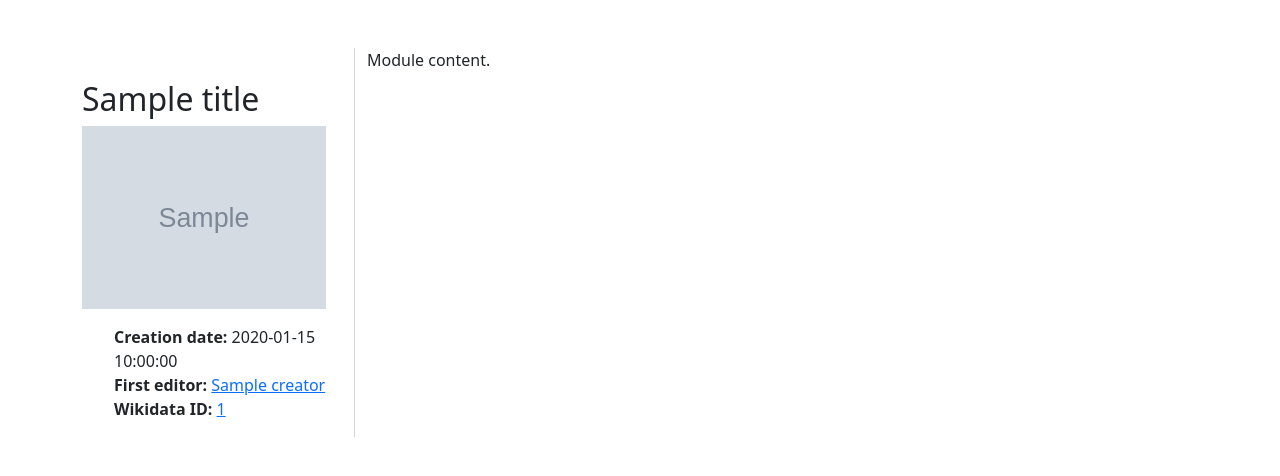
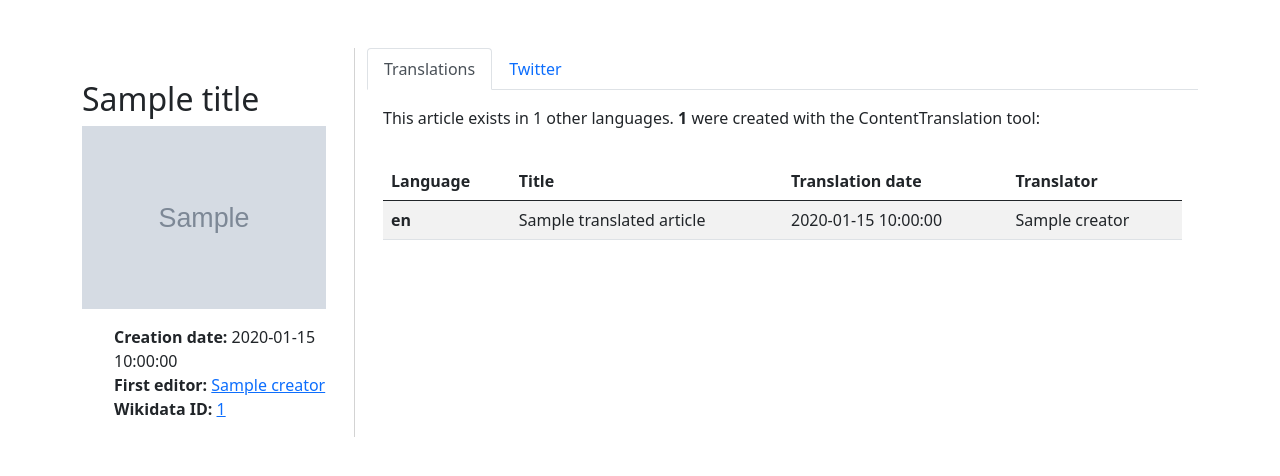
Before and after one commit to Samwalton9/ArticleImpactTool, a Flask app: template templates/result.html in a window 1280 px wide. Shown: the part 94-570 px from the top of the page. Run offline with Flask 2, Linux system fonts and the light colour scheme; the template is opened without the code that fills it: most values are stand-ins (such as "Sample title", 1, 10 or a date in 2020); grey boxes marked "Sample" are stand-in pictures; parts of the project's set-up code (start-up, migrations or seed data) failed here and were passed over.

Commit message:
First version of Wikipedia article translation table

```diff
--- a/app.py
+++ b/app.py
@@ -1,5 +1,5 @@
 from helpers import construct_query_string
-from modules.wikipedia import get_article_data
+from modules.wikipedia import get_article_data, get_linked_pages, get_content_translated_pages
 
 from yaml import safe_load
 
@@ -38,6 +38,7 @@ def results_page():
             page_image_url = "https://upload.wikimedia.org/wikipedia/commons/f/f3/" + article_data['pageprops']['page_image_free']
         else:
             page_image_url = None
+        # TODO: Fix when page_image_free is present but it's a local file. Check it resolves?
 
         context = {'language': language,
                    'title': article_data['title'],
@@ -47,6 +48,16 @@ def results_page():
                    'creator': article_data['revisions'][0]['user']
                    }
 
+        linked_pages = get_linked_pages(context['wikidata_id'])
+        linked_pages.pop(language + "wiki")  # Remove language entered by the user
+        linked_pages.pop('commonswiki', None)  # Remove commonswiki if present
+        context['num_linked_pages'] = len(linked_pages)
+
+        if len(linked_pages) > 0:
+            translated_articles = get_content_translated_pages(linked_pages)
+            context['translated_articles'] = translated_articles
+            context['num_translated_articles'] = len(translated_articles)
+
         return render_template('result.html', **context)
 
 
--- a/static/local.css
+++ b/static/local.css
@@ -31,3 +31,11 @@
 .sidebar-content {
     margin-bottom: 1em;
 }
+
+.tab-body {
+    padding: 1em;
+}
+
+.tab-note {
+    padding-bottom: 2em;
+}
--- a/templates/result.html
+++ b/templates/result.html
@@ -45,9 +45,52 @@
                     </div>
                 </div>
                 <div class="col-9">
-                    Module content.
+                    <ul class="nav nav-tabs" id="myTab" role="tablist">
+                        <li class="nav-item" role="presentation">
+                            <button class="nav-link active" id="translation-tab" data-bs-toggle="tab" data-bs-target="#translation" type="button" role="tab" aria-controls="translation" aria-selected="true">Translations</button>
+                        </li>
+                        <li class="nav-item" role="presentation">
+                            <button class="nav-link" id="twitter-tab" data-bs-toggle="tab" data-bs-target="#twitter" type="button" role="tab" aria-controls="twitter" aria-selected="false">Twitter</button>
+                        </li>
+                    </ul>
+                    <div class="tab-content" id="myTabContent">
+                      <div class="tab-pane fade show active" id="translation" role="tabpanel" aria-labelledby="translation-tab">
+                        <div class="tab-body">
+                          {% if num_linked_pages == 0 %}
+                              It looks like no other pages are linked to this one, so we couldn't find translated articles.
+                          {% else %}
+                              {# TODO: Fix plural/singular. #}
+                              <div class="tab-note">
+                                This article exists in {{ num_linked_pages }} other languages. <b>{{ num_translated_articles }}</b> were created with the ContentTranslation tool:
+                              </div>
+                              <table class="table table-striped">
+                                <thead>
+                                    <tr>
+                                        <th scope="col">Language</th>
+                                        <th scope="col">Title</th>
+                                        <th scope="col">Translation date</th>
+                                        <th scope="col">Translator</th>
+                                    </tr>
+                                </thead>
+                                <tbody>
+                                  {% for language, translated_article in translated_articles.items() %}
+                                      <th scope="row">{{ language }}</th>
+                                      <td>{{ translated_article.title }}</td>
+                                      <td>{{ translated_article.page_created }}</td>
+                                      <td>{{ translated_article.creator }}</td>
+                                  {% endfor %}
+                                </tbody>
+                              </table>
+                          {% endif %}
+                        </div>
+                      </div>
+                      <div class="tab-pane fade" id="twitter" role="tabpanel" aria-labelledby="twitter-tab">
+                          Embedded tweets
+                      </div>
+                    </div>
                 </div>
             </div>
         </div>
+    <script src="https://cdn.jsdelivr.net/npm/bootstrap@5.1.0/dist/js/bootstrap.bundle.min.js" integrity="sha384-U1DAWAznBHeqEIlVSCgzq+c9gqGAJn5c/t99JyeKa9xxaYpSvHU5awsuZVVFIhvj" crossorigin="anonymous"></script>
     </body>
 </html>
```
Also changed, not shown: modules/wikipedia.py (+48 -0 lines).
